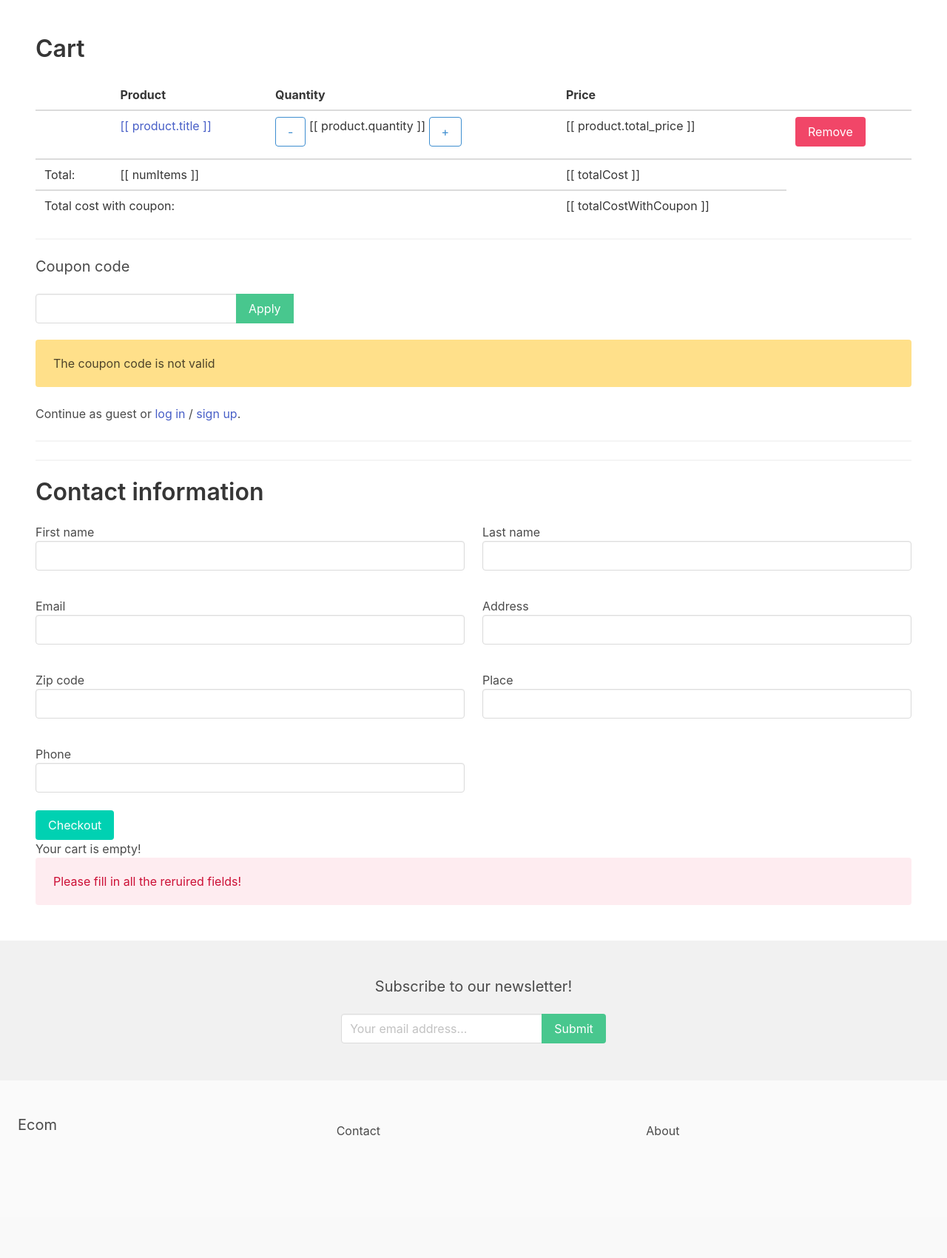
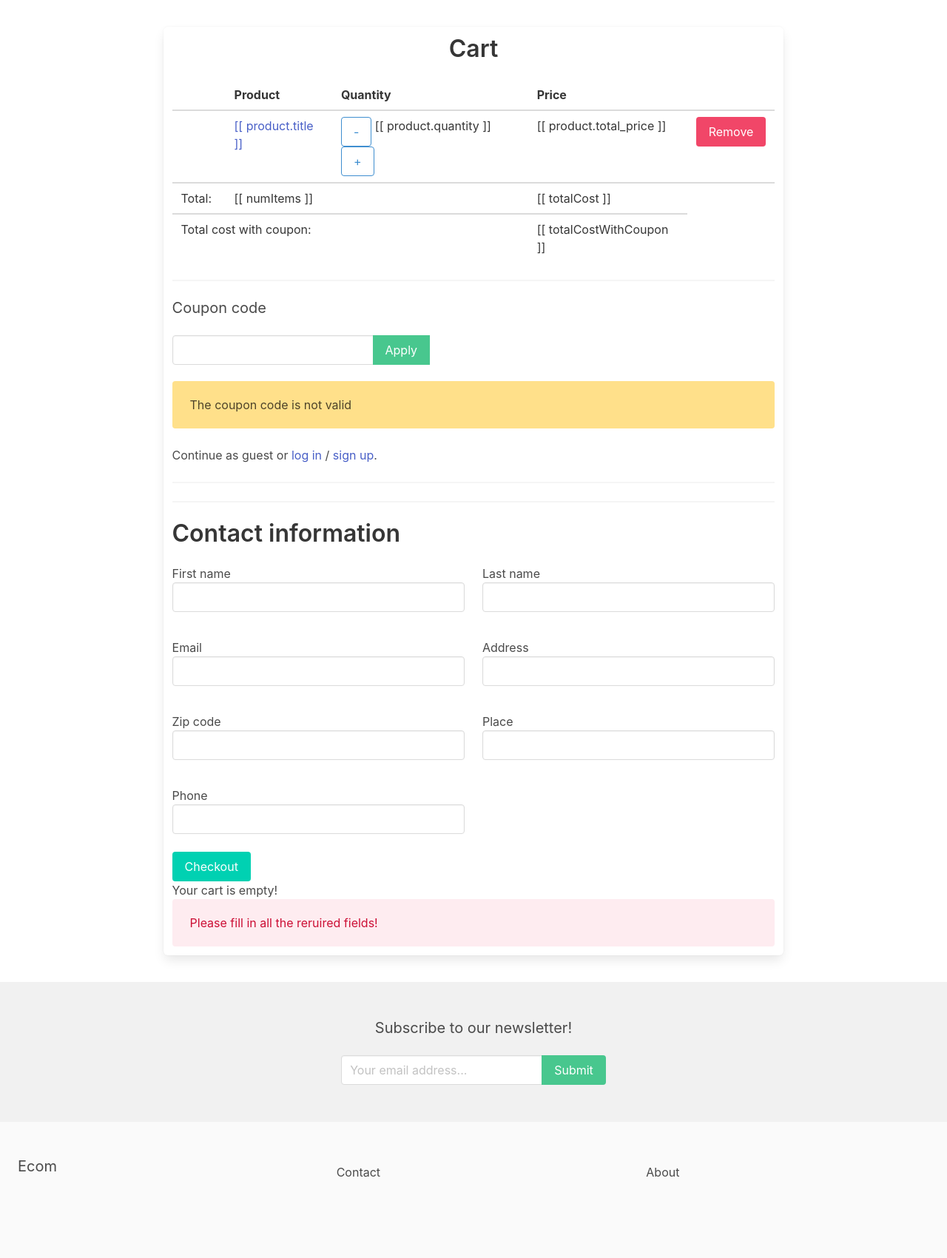
Before and after one commit to manos-mark/django-vue-ecom, a Django app: template ecom/apps/cart/templates/cart.html in a window 1280 px wide. Shown: the part 56-1756 px from the top of the page at 74% size. Before the commit the page ends 1591 px from the top, so only its background shows below. Run offline with Django 3.2, Linux system fonts and the light colour scheme; the template is opened without the code that fills it, so the values that code supplies are empty; some libraries are stand-ins or nearby versions.

Commit message:
beautify frontend

```diff
--- a/ecom/apps/cart/templates/cart.html
+++ b/ecom/apps/cart/templates/cart.html
@@ -3,8 +3,9 @@
 {% block title %}Cart | {% endblock title %}
 
 {% block content %}
-    <div id="cartapp">
-        <h1 class="title"> Cart</h1>
+    <div id="cartapp" class="columns">
+        <div class="box column is-10 is-offset-1">
+            <h1 class="title has-text-centered"> Cart</h1>
 
             <div v-if="products.length > 0">
                 <div class="table">
@@ -135,6 +136,7 @@
             </div>
             <p v-else="">Your cart is empty!</p>
             <div v-if="errors.length > 0" class="notification is-danger is-light">Please fill in all the reruired fields!</div>
+        </div>
     </div>
 {% endblock content %}
 
--- a/ecom/apps/core/templates/base.html
+++ b/ecom/apps/core/templates/base.html
@@ -75,8 +75,12 @@
         </nav>
 
         <section class="section">
-            {% block content %}
-            {% endblock %}
+            <div class="columns">
+                <div class="column is-10 is-offset-1">
+                    {% block content %}
+                    {% endblock %}
+                </div>
+            </div>
         </section>
 
         {% include 'parts/newsletter.html' %}
--- a/ecom/apps/core/templates/frontpage.html
+++ b/ecom/apps/core/templates/frontpage.html
@@ -5,7 +5,7 @@
 {% block content %}
 
     <h1 class="title has-text-centered">Shops</h1>
-    {% with stores as stores %}
+    {% with stores=stores owned_stores=owned_stores %}
         {% include "parts/store_list.html" %}
     {% endwith %}
 
--- a/ecom/apps/core/views.py
+++ b/ecom/apps/core/views.py
@@ -8,6 +8,7 @@ def frontpage(request):
     featured_categories = Category.objects.filter(is_featured=True)
     popular_products = Product.objects.all().order_by('-num_visits')[0:4]
     recently_viewed_products = Product.objects.all().order_by('-last_visit')[0:4]
+    owned_stores = Store.objects.filter(id=request.user.id)
 
     context = {
         'stores': stores,
@@ -15,6 +16,7 @@ def frontpage(request):
         'featured_categories': featured_categories,
         'popular_products': popular_products,
         'recently_viewed_products': recently_viewed_products,
+        'owned_stores': owned_stores
     }
 
     return render(request, 'frontpage.html', context)
--- a/ecom/apps/store/templates/category_detail.html
+++ b/ecom/apps/store/templates/category_detail.html
@@ -21,7 +21,7 @@
 
     {% if category.children.all %}
         <hr>
-        <h1 class="title">See products from other categories</h1>
+        <h1 class="title">Products from other categories</h1>
         {% with category.children.all as categories %}
             {% include "parts/category_list.html" %}
         {% endwith %}
--- a/ecom/apps/store/templates/parts/product_list.html
+++ b/ecom/apps/store/templates/parts/product_list.html
@@ -5,7 +5,7 @@
                 <div class="card-image">
                     <figure class="image 3by2">
                         {% if product.image %}
-                            <img src="{{ product.image.url }}">
+                            <img src="{{ product.get_thumbnail }}">
                         {% endif %}
                     </figure>
                 </div>
--- a/ecom/apps/store/templates/parts/store_list.html
+++ b/ecom/apps/store/templates/parts/store_list.html
@@ -58,6 +58,10 @@
                 <footer class="card-footer">
                     <a href="{% url 'store_detail' store.slug %}"
                         class="card-footer-item button is-primary is-outlined">View</a>
+                    {% if store in owned_stores %}
+                        <a href="{% url 'store_detail' store.slug %}"
+                            class="card-footer-item button is-danger is-outlined">Edit</a>
+                    {% endif %}
                 </footer>
             </div>
         </div>
```
Also changed, not shown: ecom/db.sqlite3, ecom/media/uploads/uploads/bookstore-slide-2MCD-superJumbo_7awVEBv.jpeg (added), ecom/media/uploads/uploads/bookstore-slide-2MCD-superJumbo_Qc5h0rF.jpeg (added), ecom/media/uploads/uploads/bookstore-slide-2MCD-superJumbo_Wv50vTc.jpeg (added), ecom/media/uploads/uploads/bookstore-slide-2MCD-superJumbo_iZCsMaZ.jpeg (added). Lines whose indentation alone changed are shown as unchanged.
